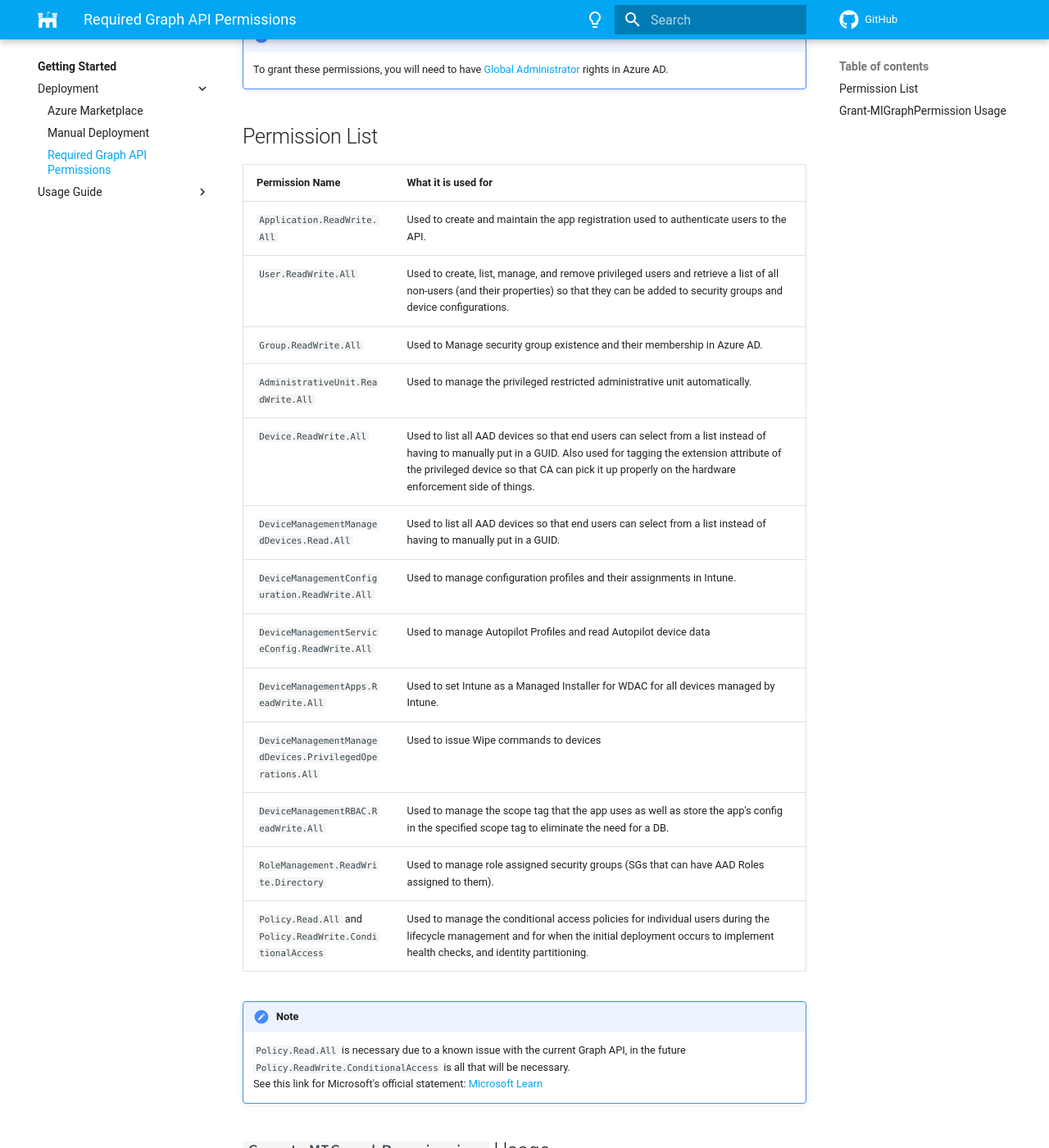
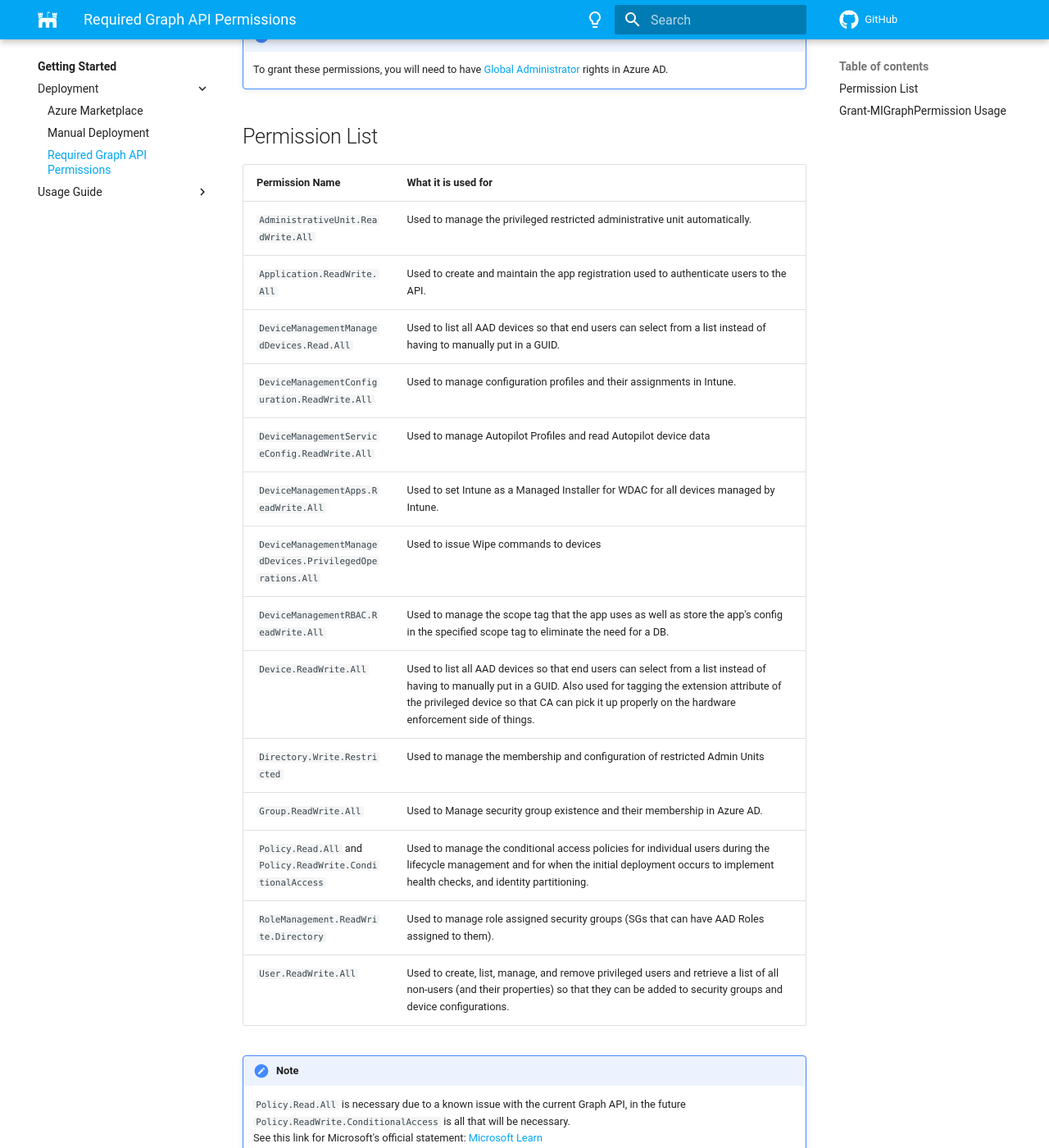
Before and after one commit to Software-Hardware-Integration-Lab/Documentation, an MkDocs documentation site: the page built from docs/Getting-Started/Deployment/Required-Graph-API-Permissions.md, in a window 1280 px wide and 1400 px high, scrolled down 248 px. Shown: the whole window at 82% size. Built offline with MkDocs 1.6.1 and Material for MkDocs 9.7.7, drawn with Linux system fonts in a browser that asks for light colours; comment, search, counter and statistics services are not loaded.

Commit message:
Add Restricted AU Permission
Add a permission needed to manage the restricted AUs used.
Arrange permissions in alphabetical order.

````diff
--- a/docs/Getting-Started/Deployment/Required-Graph-API-Permissions.md
+++ b/docs/Getting-Started/Deployment/Required-Graph-API-Permissions.md
@@ -9,19 +9,20 @@ The below Microsoft Graph API permissions are necessary for the operation of thi
 
 | Permission Name | What it is used for |
 |-----------------|---------------------|
+| `AdministrativeUnit.ReadWrite.All` | Used to manage the privileged restricted administrative unit automatically. |
 | `Application.ReadWrite.All` | Used to create and maintain the app registration used to authenticate users to the API. |
-| `User.ReadWrite.All` | Used to create, list, manage, and remove privileged users and retrieve a list of all non-users (and their properties) so that they can be added to security groups and device configurations. |
-| `Group.ReadWrite.All` | Used to Manage security group existence and their membership in Azure AD. |
-| `AdministrativeUnit.ReadWrite.All` | Used to manage the privileged restricted administrative unit automatically. |
-| `Device.ReadWrite.All` | Used to list all AAD devices so that end users can select from a list instead of having to manually put in a GUID. Also used for tagging the extension attribute of the privileged device so that CA can pick it up properly on the hardware enforcement side of things.|
 | `DeviceManagementManagedDevices.Read.All` | Used to list all AAD devices so that end users can select from a list instead of having to manually put in a GUID. |
 | `DeviceManagementConfiguration.ReadWrite.All` | Used to manage configuration profiles and their assignments in Intune. |
 | `DeviceManagementServiceConfig.ReadWrite.All` | Used to manage Autopilot Profiles and read Autopilot device data |
 | `DeviceManagementApps.ReadWrite.All` | Used to set Intune as a Managed Installer for WDAC for all devices managed by Intune. |
 | `DeviceManagementManagedDevices.PrivilegedOperations.All` | Used to issue Wipe commands to devices |
 | `DeviceManagementRBAC.ReadWrite.All` | Used to manage the scope tag that the app uses as well as store the app's config in the specified scope tag to eliminate the need for a DB. |
+| `Device.ReadWrite.All` | Used to list all AAD devices so that end users can select from a list instead of having to manually put in a GUID. Also used for tagging the extension attribute of the privileged device so that CA can pick it up properly on the hardware enforcement side of things.|
+| `Directory.Write.Restricted` | Used to manage the membership and configuration of restricted Admin Units |
+| `Group.ReadWrite.All` | Used to Manage security group existence and their membership in Azure AD. |
+| `Policy.Read.All` and `Policy.ReadWrite.ConditionalAccess` | Used to manage the conditional access policies for individual users during the lifecycle management and for when the initial deployment occurs to implement health checks, and identity partitioning. |
 | `RoleManagement.ReadWrite.Directory` | Used to manage role assigned security groups (SGs that can have AAD Roles assigned to them). |
-| `Policy.Read.All` and `Policy.ReadWrite.ConditionalAccess` | Used to manage the conditional access policies for individual users during the lifecycle management and for when the initial deployment occurs to implement health checks, and identity partitioning. |
+| `User.ReadWrite.All` | Used to create, list, manage, and remove privileged users and retrieve a list of all non-users (and their properties) so that they can be added to security groups and device configurations. |
 
 !!! note
     `Policy.Read.All` is necessary due to a known issue with the current Graph API, in the future `Policy.ReadWrite.ConditionalAccess` is all that will be necessary.
@@ -40,7 +41,7 @@ You will need global admin rights or a role/rights that include the following MS
 CLI usage for complete permissions assignment to a MI:
 
 ``` PowerShell title="PowerShell"
-.\Grant-MIGraphPermission.ps1 -CLIMode -ObjectID '885c119e-caa1-4148-bc58-20e28ff4f3ce' -PermissionName 'Application.ReadWrite.All', 'User.ReadWrite.All', 'Group.ReadWrite.All', 'AdministrativeUnit.ReadWrite.All', 'Device.ReadWrite.All', 'DeviceManagementManagedDevices.Read.All', 'DeviceManagementConfiguration.ReadWrite.All', 'DeviceManagementServiceConfig.ReadWrite.All', 'DeviceManagementApps.ReadWrite.All', 'DeviceManagementManagedDevices.PrivilegedOperations.All', 'DeviceManagementRBAC.ReadWrite.All', 'RoleManagement.ReadWrite.Directory', 'Policy.Read.All', 'Policy.ReadWrite.ConditionalAccess'
+.\Grant-MIGraphPermission.ps1 -CLIMode -ObjectID '885c119e-caa1-4148-bc58-20e28ff4f3ce' -PermissionName 'AdministrativeUnit.ReadWrite.All', 'Application.ReadWrite.All', 'DeviceManagementManagedDevices.Read.All', 'DeviceManagementConfiguration.ReadWrite.All', 'DeviceManagementServiceConfig.ReadWrite.All', 'DeviceManagementApps.ReadWrite.All', 'DeviceManagementManagedDevices.PrivilegedOperations.All`', 'DeviceManagementRBAC.ReadWrite.All', 'Device.ReadWrite.All', 'Directory.Write.Restricted', 'Group.ReadWrite.All', 'Policy.Read.All', 'Policy.ReadWrite.ConditionalAccess', 'RoleManagement.ReadWrite.Directory', 'User.ReadWrite.All'
 ```
 
 Where the parameter `ObjectID`'s value is your Managed Identities' Object ID (GUID).
````
